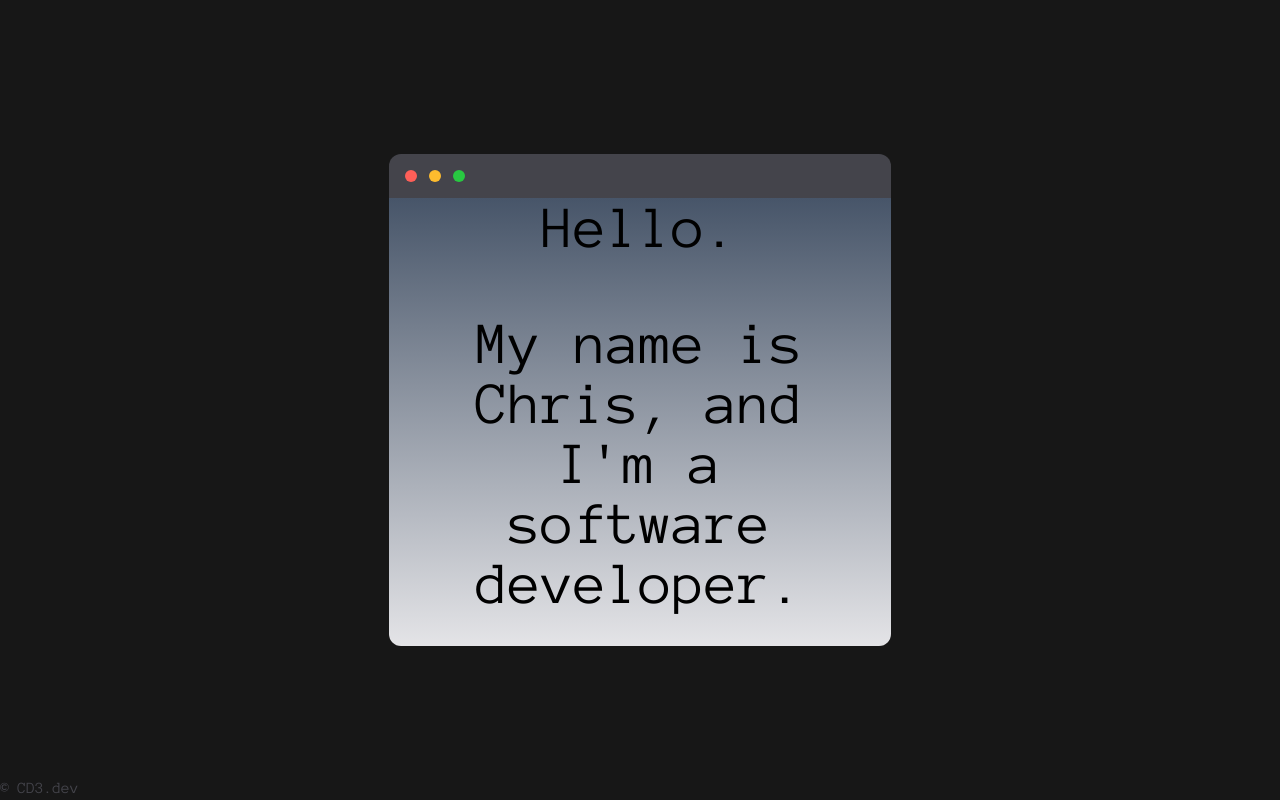
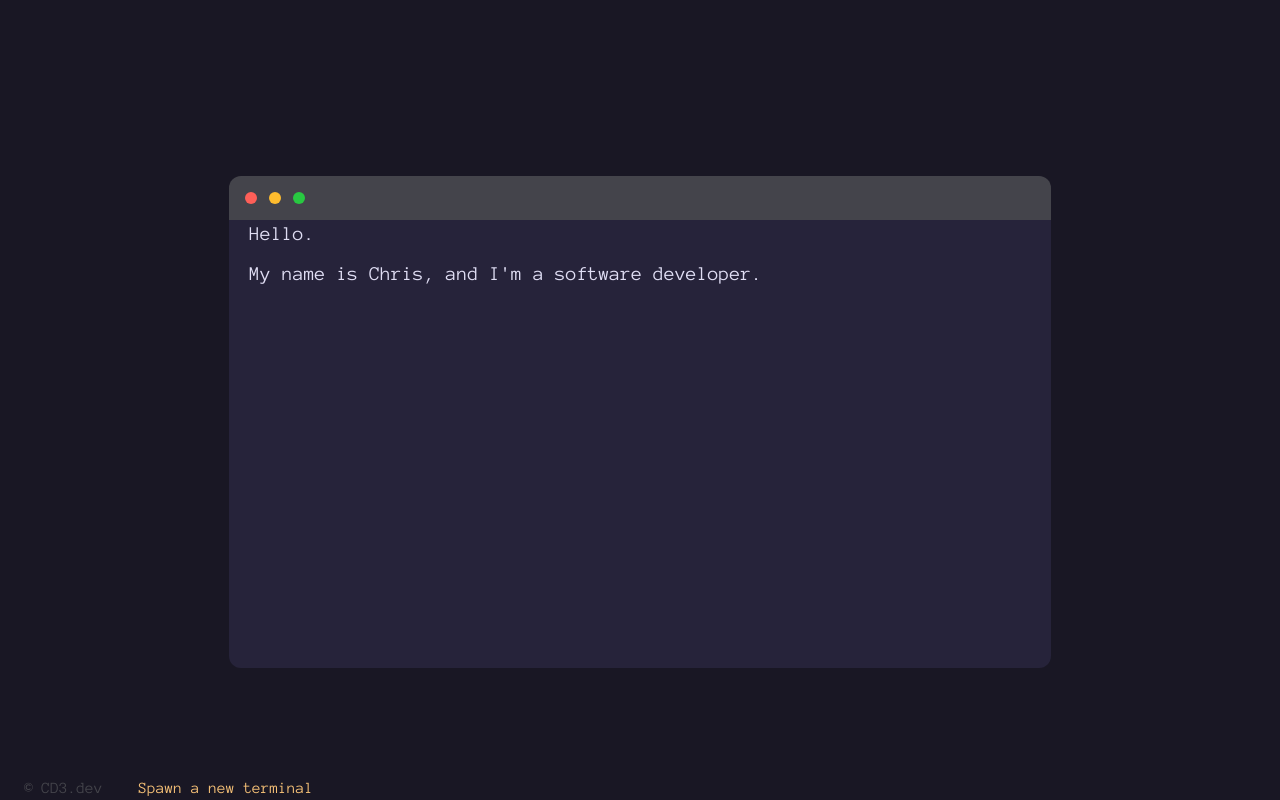
Before and after one commit to chrisdaly3/cd3dotdev, a SvelteKit app: page / in a window 1280 px wide. Built offline with nearby package versions, Linux system fonts and the light colour scheme.

Commit message:
feature: include animations and terminal spawn buttons

```diff
--- /dev/null
+++ b/src/lib/stores/hide.js
@@ -0,0 +1,3 @@
+import { writable } from 'svelte/store';
+
+export const isVisible = writable(true);
--- a/src/lib/terminal.svelte
+++ b/src/lib/terminal.svelte
@@ -1,15 +1,25 @@
-<div class="container mx-auto w-5/12 p-4">
-	<div class="bg-taskBar flex w-auto self-center rounded-t-xl">
-		<div class="mx-1.5 ml-4 my-4 w-3 h-3 rounded-full bg-exit hover:bg-exitHover"></div>
-		<div class="mx-1.5 my-4 w-3 h-3 rounded-full bg-minimize"></div>
-		<div class="mx-1.5 my-4 w-3 h-3 rounded-full bg-expand"></div>
+<script lang="ts">
+	import { isVisible } from '$lib/stores/hide.js';
+	import { blur } from 'svelte/transition';
+
+	function handleClose() {
+		isVisible.set(false);
+	}
+</script>
+
+{#if $isVisible}
+	<div class="container mx-auto w-8/12 p-4 h-3/5" transition:blur>
+		<div class="bg-taskBar flex w-auto self-center rounded-t-xl">
+			<button
+				class="mx-1.5 ml-4 my-4 w-3 h-3 rounded-full bg-exit hover:bg-exitHover"
+				on:click={handleClose}
+			></button>
+			<div class="mx-1.5 my-4 w-3 h-3 rounded-full bg-minimize"></div>
+			<div class="mx-1.5 my-4 w-3 h-3 rounded-full bg-expand"></div>
+		</div>
+		<div class="h-full bg-overlay flex flex-col rounded-b-xl">
+			<p class="text-xl text-left mx-5 text-text">Hello.</p>
+			<p class="text-xl text-left my-3 mx-5 text-text">My name is Chris, and I'm a software developer.</p>
+		</div>
 	</div>
-	<div
-		class="bg-gradient-to-b from-slate-600 to-zinc-200 flex flex-col justify-center rounded-b-xl"
-	>
-		<p class="text-6xl text-center">Hello.</p>
-
-		<br />
-		<p class="text-6xl text-center my-8 mx-10">My name is Chris, and I'm a software developer.</p>
-	</div>
-</div>
+{/if}
--- a/src/routes/+layout.svelte
+++ b/src/routes/+layout.svelte
@@ -1,8 +1,13 @@
 <script lang="ts">
 	import '../app.css';
+	import { isVisible } from '$lib/stores/hide';
+	function showTerminal() {
+		isVisible.set(true);
+	}
 </script>
 
 <slot />
-<div class="max-h-screen">
-	<footer class="fixed bottom-0 text-taskBar">© CD3.dev</footer>
+<div class="max-h-screen flex flex-row fixed bottom-0">
+	<footer class="text-taskBar px-6">© CD3.dev</footer>
+	<button class="text-gold hover:text-pine px-3" on:click={showTerminal}>Spawn a new terminal</button>
 </div>
--- a/src/routes/+page.svelte
+++ b/src/routes/+page.svelte
@@ -2,6 +2,6 @@
 	import Term from '$lib/terminal.svelte';
 </script>
 
-<div class="flex h-screen flex-col items-center justify-center bg-neutral-900">
+<div class="flex h-screen flex-col items-center justify-center bg-base">
 	<Term />
 </div>
--- a/tailwind.config.js
+++ b/tailwind.config.js
@@ -13,7 +13,18 @@ export default {
 				exitHover: '#990000',
 				minimize: '#febc2e',
 				expand: '#28c841',
-				taskBar: '#44444b'
+				taskBar: '#44444b',
+				base: '#191724',
+    		overlay: '#26233a',
+    		muted: '#6e6a86',
+    		text: '#e0def4',
+    		love: '#eb6f92',
+    		gold: '#f6c177',
+    		rose: '#ebbcba',
+    		pine: '#31748f',
+    		foam: '#9ccfd8',
+    		iris: '#c4a7e7',
+    		highlight_high: '#524f67',
 			}
 		}
 	},
```
